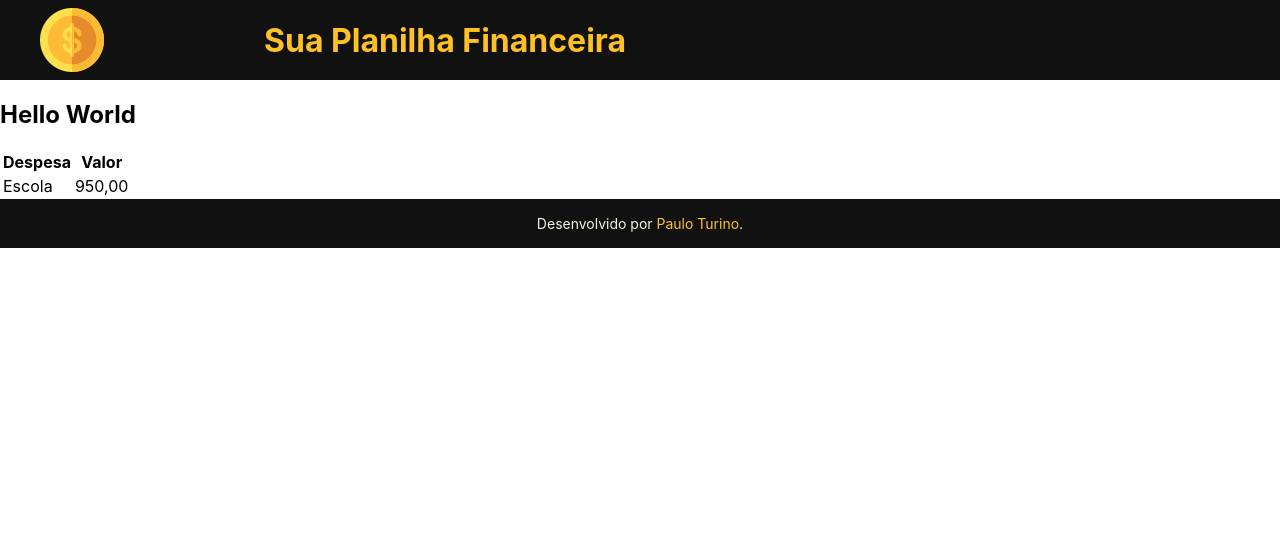
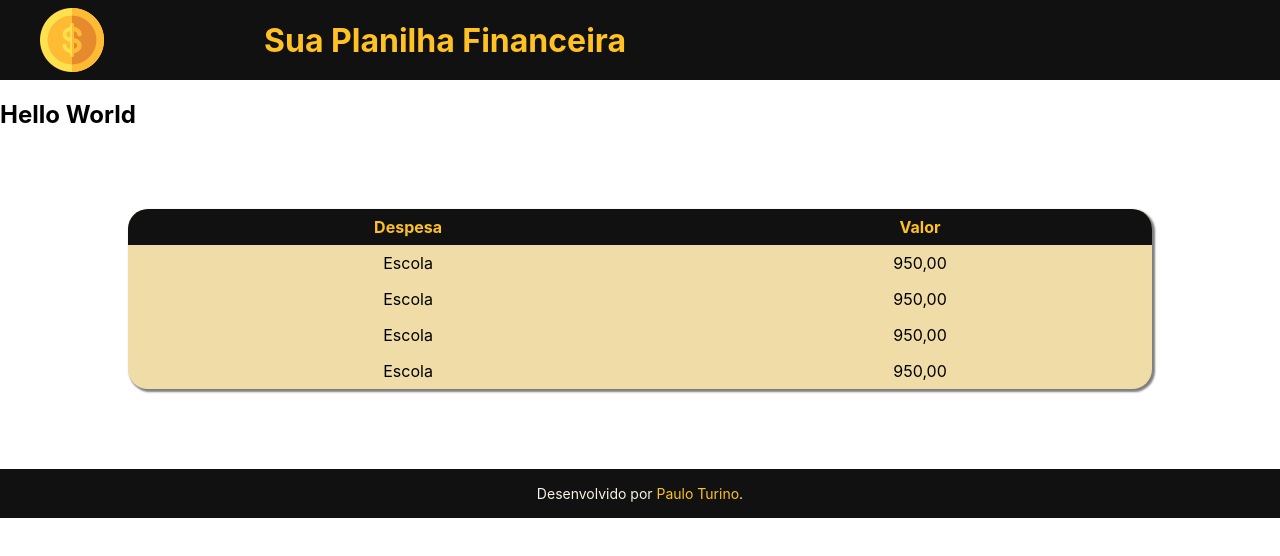
Before and after one commit to TurinoS/planilha-financeira, a JavaScript app in the folder planilha-financeira/: page / in a window 1280 px wide. Shown: the top 556 px of the page. Built offline with nearby package versions, Linux system fonts and the light colour scheme; the HTML template or start-up script is replaced by a standard one.

Commit message:
Início da implementação da table

```diff
--- a/planilha-financeira/src/App.js
+++ b/planilha-financeira/src/App.js
@@ -9,7 +9,7 @@ function App() {
     <main>
       <Header />
       <Form />
-      <Table />
+      <Table funcao='Despesa' />
       <Footer />
     </main>
   );
--- a/planilha-financeira/src/components/Input/index.js
+++ b/planilha-financeira/src/components/Input/index.js
@@ -1,10 +1,10 @@
 import styles from './Input.module.css'
 
-export default function Input() {
+export default function Input({ label, type, id }) {
     return(
         <div className={styles.campo}>
-            <label></label>
-            <input />
+            <label>{label}</label>
+            <input type={type} name={label} id={id} />
         </div>
     )
 }
--- a/planilha-financeira/src/components/Table/Table.module.css
+++ b/planilha-financeira/src/components/Table/Table.module.css
@@ -0,0 +1,20 @@
+.table {
+    border-radius: 20px;
+    width: 80%;
+    text-align: center;
+    padding: 1.5em;
+    box-shadow: 2px 2px 2px 1px rgba(0, 0, 0, 0.5);
+    margin: 10vh 10vw;
+    background-color: var(--amarelo-claro);
+    overflow: hidden;
+    border-collapse: collapse;
+}
+
+th, td {
+    padding: .5em;
+}
+
+.table_header {
+    background-color: var(--preto);
+    color: var(--amarelo);
+}
--- a/planilha-financeira/src/components/Table/index.js
+++ b/planilha-financeira/src/components/Table/index.js
@@ -1,13 +1,18 @@
 import styles from './Table.module.css';
-import TableRow from '../TableRow'
+import TableRow from './TableRow'
 
-export default function Table() {
+export default function Table({ funcao }) {
     return(
         <table className={styles.table}>
-            <tr>
-                <th>Despesa</th>
+
+            <tr className={styles.table_header}>
+                <th>{funcao}</th>
                 <th>Valor</th>
             </tr>
+
+            <TableRow />
+            <TableRow />
+            <TableRow />
             <TableRow />
         </table>
     )
```
Also changed, not shown: planilha-financeira/src/components/Table/TableRow/TableRow.module.css (added), planilha-financeira/src/components/Table/TableRow/index.js (renamed from planilha-financeira/src/components/TableRow/index.js).
